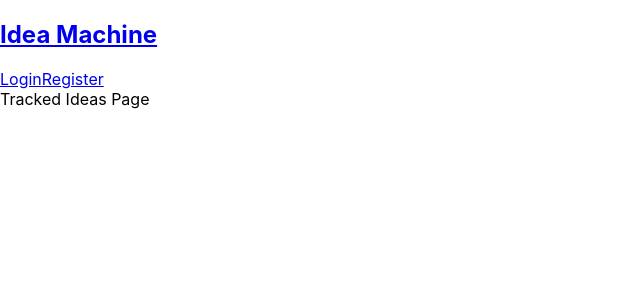
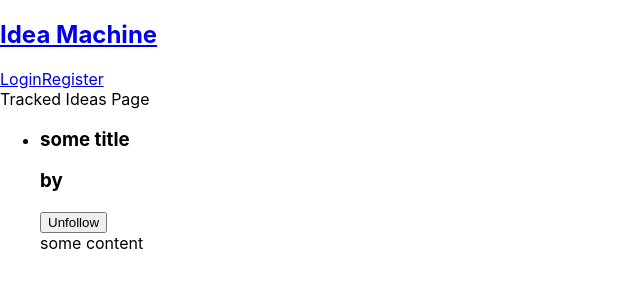
Before and after one commit to thinkful-ei-panda/idea-machine-client, a React (Create React App) app: page /tracked-ideas in a window 1280 px wide. Shown: the top 300 px of the page, without its empty margins (0-640 px from the left). Built offline with nearby package versions, Linux system fonts and the light colour scheme.

Commit message:
implemented fetch all ideas and fetch ideas for a static user

```diff
--- /dev/null
+++ b/src/components/IdeaResults/IdeaResults.js
@@ -0,0 +1,13 @@
+import React from 'react'
+import Result from './Result'
+
+const IdeaResults = (props) => {
+  const results = props.results.map(result => <Result key={result.id} result={result}/>)
+  return (
+    <ul className='results-container'>
+      {results}
+    </ul>
+  )
+}
+
+export default IdeaResults
--- /dev/null
+++ b/src/components/IdeaResults/Result.js
@@ -0,0 +1,25 @@
+import React from 'react'
+import {useLocation} from 'react-router-dom'
+
+const Result = (props) => {
+  const {title,content,user_name} = props.result
+  let location = useLocation();
+
+  return (
+    <li className='idea'>
+      <header>
+        <h3>{title}</h3>
+        {(location.pathname === '/' || location.pathname === '/tracked-ideas') && <h3>by {user_name}</h3>}
+      </header>
+      {location.pathname === '/my-ideas' && <button>Make public</button>}
+      {location.pathname === '/my-ideas' && <button>Delete</button>}
+      {location.pathname === '/' && <button>Follow</button>}
+      {location.pathname === '/tracked-ideas' && <button>Unfollow</button>}
+      <section>
+        {content}
+      </section>
+    </li>
+  )
+}
+
+export default Result
--- a/src/components/MyIdeasPage/MyIdeasPage.js
+++ b/src/components/MyIdeasPage/MyIdeasPage.js
@@ -1,9 +1,24 @@
 import React from 'react'
-import Results from '../Results/Results'
+import Results from '../IdeaResults/IdeaResults'
+import config from '../../config'
 
 class MyIdeasPage extends React.Component {
   state = {
-    results: [1]
+    results: [{id:1,title:'some title',content:'some content'}],
+    error:null,
+  }
+
+  componentDidMount(){
+    fetch(`${config.API_ENDPOINT}/ideas/my-ideas`)
+    .then(res => (!res.ok)
+    ?res.json().then(e => Promise.reject(e))
+    :res.json())
+    .then(res => {
+      this.setState({results:res})
+    })
+    .catch(error => {
+      this.setState({error:error})
+    })
   }
 
   render() {
--- a/src/components/Results/Result.js
+++ /dev/null
@@ -1,11 +0,0 @@
-import React from 'react'
-
-const Result = (props) => {
-  return (
-    <div>
-      {props.result}
-    </div>
-  )
-}
-
-export default Result
--- a/src/components/Results/Results.js
+++ /dev/null
@@ -1,13 +0,0 @@
-import React from 'react'
-import Result from './Result'
-
-const Results = (props) => {
-  const results = props.results.map(result => <Result key={result.id}/>)
-  return (
-    <div>
-      {results}
-    </div>
-  )
-}
-
-export default Results
--- a/src/components/SearchBarPage/SearchBarPage.js
+++ b/src/components/SearchBarPage/SearchBarPage.js
@@ -1,14 +1,27 @@
 import React from 'react'
-import Results from '../Results/Results';
+import Results from '../IdeaResults/IdeaResults';
+import config from '../../config';
 
 class SearchBar extends React.Component {
 
   state = {
-    results:[]
+    results: [],
+    error:null,
   }
+
   handleSearchIdeasSubmit = (ev) => {
     ev.preventDefault()
-    // fetch(`${}`)
+    fetch(`${config.API_ENDPOINT}/ideas`)
+    .then(res => (!res.ok)
+    ? res.json().then(e => Promise.reject(e))
+    : res.json())
+    .then(res => {
+      console.log(res)
+      this.setState({results:res})
+    })
+    .catch(error => {
+      this.setState({error})
+    })
 
   }
 
--- a/src/components/TrackedIdeasPage/TrackedIdeasPage.js
+++ b/src/components/TrackedIdeasPage/TrackedIdeasPage.js
@@ -1,9 +1,30 @@
 import React from 'react'
+import Results from '../IdeaResults/IdeaResults'
+// import config from '../../config'
 
-const TrackedIdeasPage = () => {
-  return (
-    <div>Tracked Ideas Page</div>
-  )
+class TrackedIdeasPage extends React.Component{
+  state = {
+    results: [{id:1,title:'some title',content:'some content'}]
+  }
+
+  // componentDidMount(){
+  //   const user_id = 1
+  //   fetch(`${config.API_ENDPOINT}/ideas/user/${user_id}/tracked`, {
+  //     method: 'GET',
+  //     headers: {
+  //       'content-type' : 'application/json'
+  //     },
+  //   })
+  // }
+
+  render(){
+    const {results} = this.state
+    return (
+      <div>Tracked Ideas Page
+        {results.length !== 0 && <Results results={results} />}
+      </div>
+    )
+  }
 }
 
 export default TrackedIdeasPage
```
